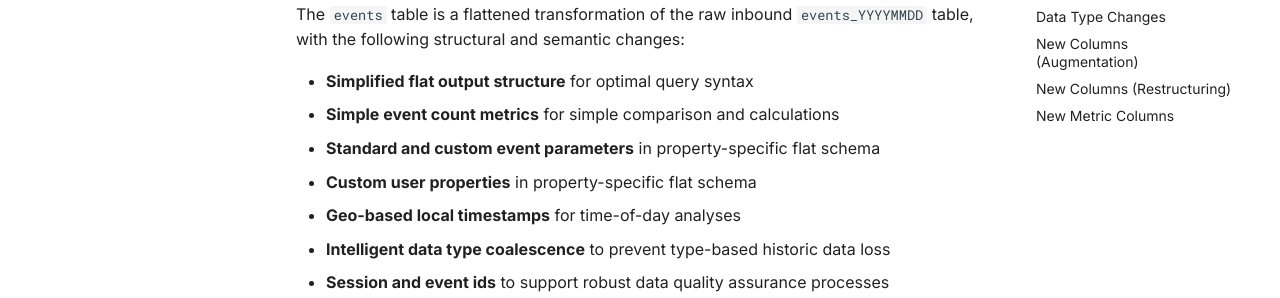
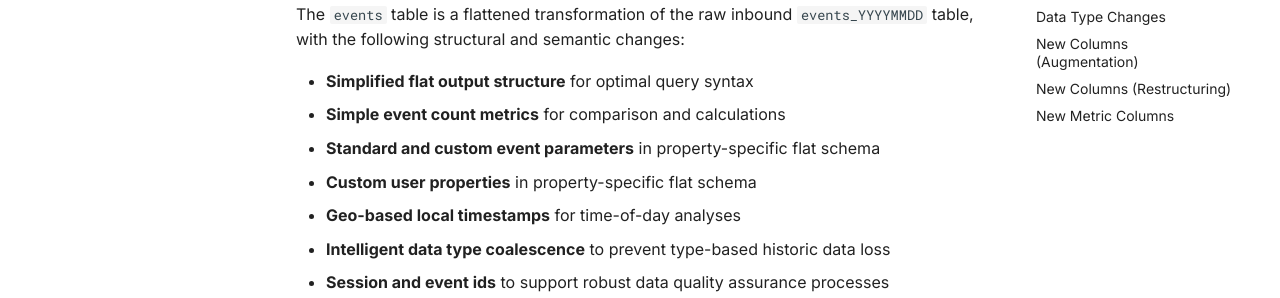
Before and after one commit to decode-data/decode-data.github.io, an MkDocs documentation site: the page built from docs/ga4/events.md, in a window 1280 px wide and 900 px high. Shown: the part 229-527 px from the top of the window. Built offline with MkDocs 1.6.1 and Material for MkDocs 9.7.7, drawn with Linux system fonts in a browser that asks for light colours.

Commit message:
minor edits

```diff
--- a/docs/ga4/events.md
+++ b/docs/ga4/events.md
@@ -3,7 +3,7 @@
 The `events` table is a flattened transformation of the raw inbound `events_YYYYMMDD` table, with the following structural and semantic changes:
 
 - **Simplified flat output structure** for optimal query syntax
-- **Simple event count metrics** for simple comparison and calculations
+- **Simple event count metrics** for comparison and calculations
 - **Standard and custom event parameters** in property-specific flat schema
 - **Custom user properties** in property-specific flat schema
 - **Geo-based local timestamps** for time-of-day analyses
```
